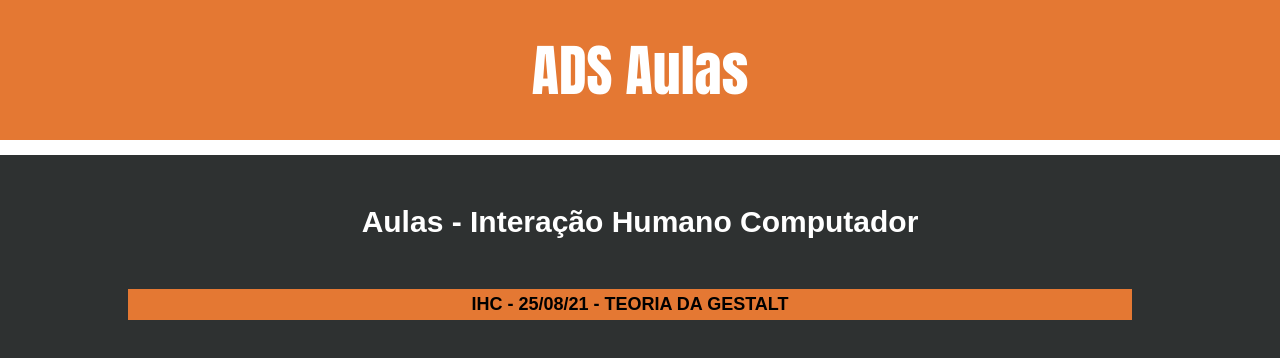
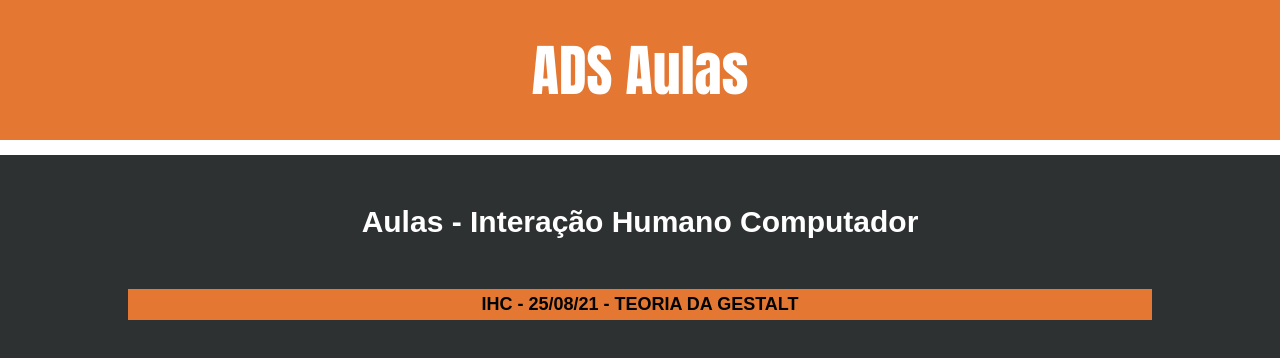
Before and after one commit to Morselli/ADS_Aulas, a plain HTML site: page ihc/ihc.html in a window 1280 px wide. Drawn offline with Linux system fonts and the light colour scheme.

Commit message:
more responsible v10

```diff
--- a/css/pages-style.css
+++ b/css/pages-style.css
@@ -31,7 +31,7 @@
 
 .aulas-list1 {
     width: 100%;
-    margin: 50px 20px 20px 0px;
+    margin: 50px 0 20px 0px;
 }
 
 .aulas-list2 {
```
